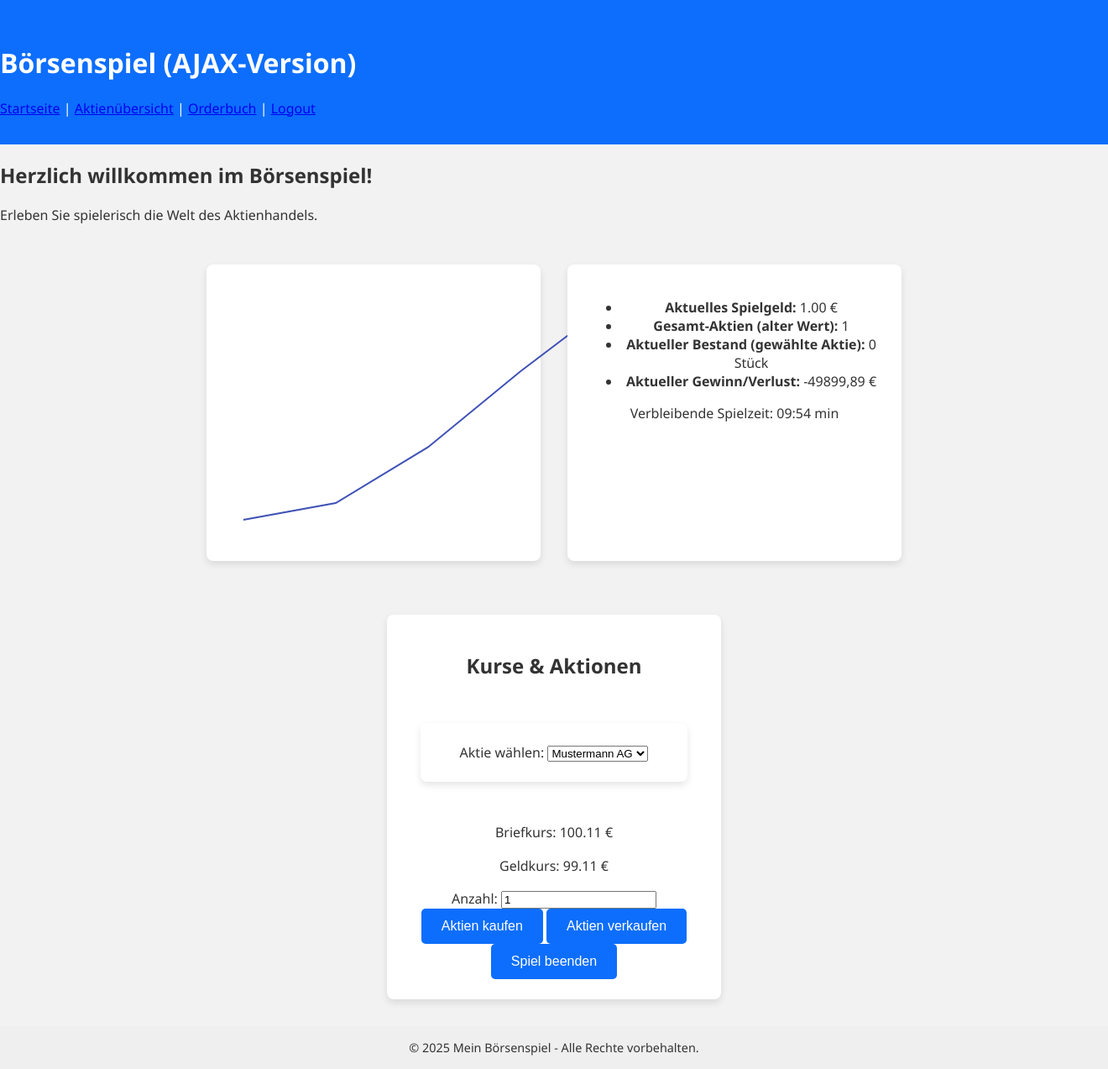
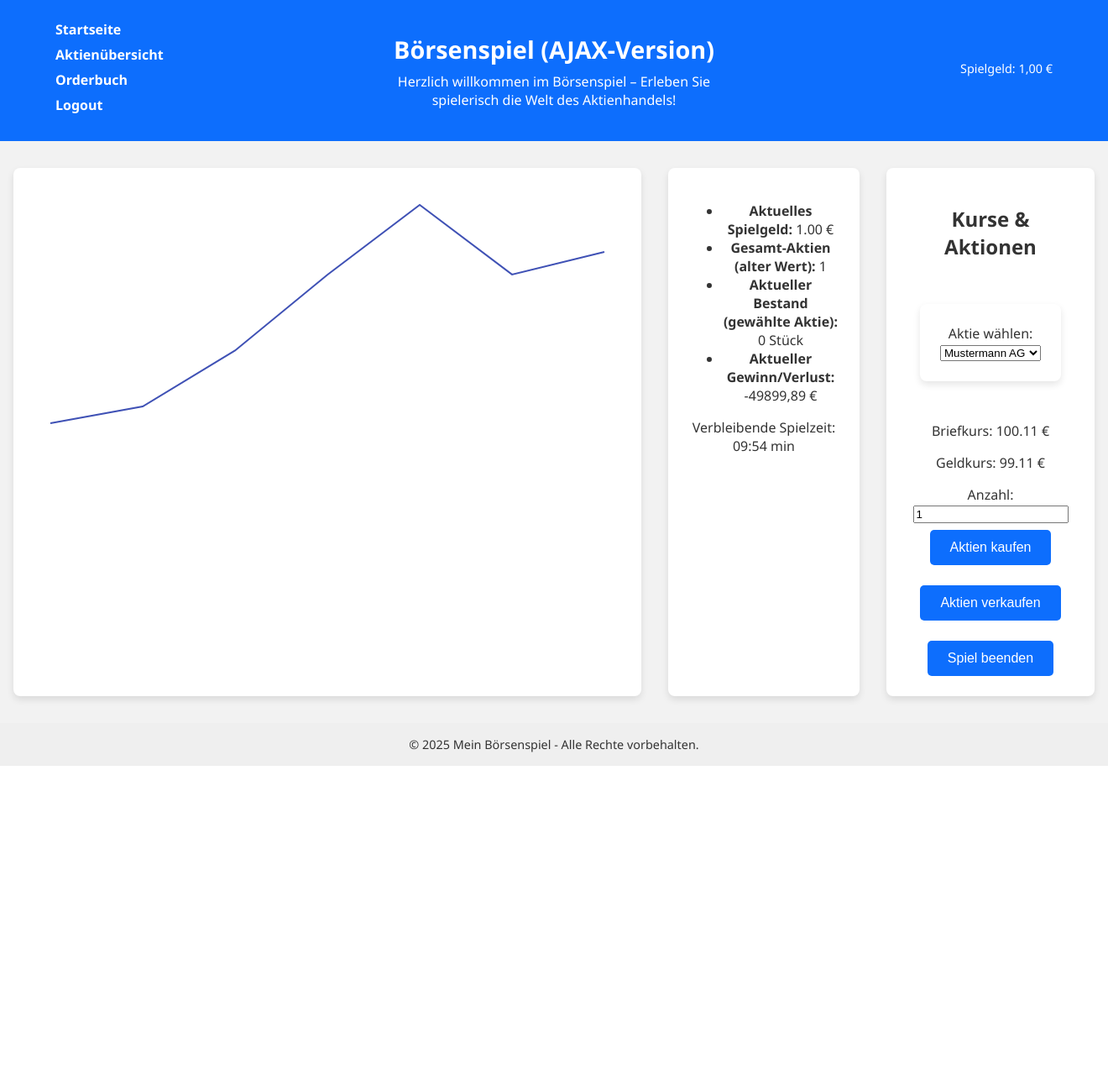
Before and after one commit to DerDaumen1/Webschreck, a PHP site: page /boersenspiel.php in a window 1320 px wide. Shown: the whole page at 84% size. After the commit the page ends 912 px from the top, so only its background shows below. Run offline with PHP 8.4, Linux system fonts and the light colour scheme; the visitor is signed in with stand-in values (Sample User, id 1); data that the repository does not hold is empty.

Commit message:
börse ist geretter /hünchen aber im arsch

```diff
--- a/boersenspiel.php
+++ b/boersenspiel.php
@@ -44,21 +44,30 @@ if (!isset($_SESSION['stock_history'])) {
 <body onload="initGame();">
 
 <header>
+  <div class="header-container">
+    <div class="nav-left">
+      <a href="index.php">Startseite</a>
+      <a href="stock_overview.php">Aktienübersicht</a>
+      <a href="orderbuch.php">Orderbuch</a>
+      <a href="logout.php">Logout</a>
+    </div>
+    <div class="header-center">
       <h1>Börsenspiel (AJAX-Version)</h1>
-  <nav>
-    <a href="index.php">Startseite</a> |
-    <a href="stock_overview.php">Aktienübersicht</a> |
-    <a href="orderbuch.php">Orderbuch</a> |
-    <a href="logout.php">Logout</a>
-  </nav>
+      <p>Herzlich willkommen im Börsenspiel – Erleben Sie spielerisch die Welt des Aktienhandels!</p>
+    </div>
+    <div class="nav-right">
+      <span class="user-balance">
+        Spielgeld:
+        <?php echo number_format($_SESSION['spielgeld'] ?? 50000, 2, ',', '.'); ?> €
+      </span>
+    </div>
+  </div>
 </header>
 
-<div class="jumbotron">
-  <h2>Herzlich willkommen im Börsenspiel!</h2>
-  <p>Erleben Sie spielerisch die Welt des Aktienhandels.</p>
-</div>
+<main class="boerse-main">
+  <!-- Drei breite Cards/Monitore nebeneinander (Chart, Info, Aktionen) -->
+  <div class="cards-container three-columns">
 
-<div class="cards-container">
     <!-- Chart, Meldung, Info-Box -->
     <div class="card">
       <canvas id="chartCanvas" width="700" height="300"></canvas>
@@ -66,7 +75,6 @@ if (!isset($_SESSION['stock_history'])) {
 
     <div class="card" style="position: relative;">
       <div class="meldung" id="meldungDisplay"></div>
-
       <ul class="info-list">
         <li>
           <strong>Aktuelles Spielgeld:</strong>
@@ -80,7 +88,6 @@ if (!isset($_SESSION['stock_history'])) {
             <?php echo $_SESSION['anzahl_aktien'] ?? 0; ?>
           </span>
         </li>
-      <!-- NEU: Aktueller Bestand der ausgewählten Aktie -->
         <li>
           <strong>Aktueller Bestand (gewählte Aktie):</strong>
           <span id="aktienBestandDisplay">0</span> Stück
@@ -90,21 +97,16 @@ if (!isset($_SESSION['stock_history'])) {
           <span id="profitDisplay" class="profit-positive">0,00</span> €
         </li>
       </ul>
-
       <div id="marketPhaseDisplay"></div>
       <div id="timerDisplay"></div>
     </div>
-</div>
 
     <!-- Kauf/Verkauf-Steuerung -->
-<div class="cards-container">
     <div class="card" style="width: 100%;">
       <h2>Kurse & Aktionen</h2>
-    <!-- Aktienauswahl -->
-    <div class="cards-container">
-      <div class="card" style="text-align:center;">
+      <div class="cards-container" style="justify-content: center;">
+        <div class="card" style="text-align:center; max-width: 300px;">
           <label for="stockSelect">Aktie wählen:</label>
-        <!-- onchange ruft updateStockHolding() auf -->
           <select id="stockSelect" onchange="updateStockHolding();">
             <option value="1">Mustermann AG</option>
             <option value="2">Beispiel AG</option>
@@ -126,6 +128,8 @@ if (!isset($_SESSION['stock_history'])) {
       <div class="form-group">
         <label for="anzahlInput">Anzahl:</label>
         <input type="number" id="anzahlInput" value="1" min="1" />
+        <!-- Hier haben wir nur den neuen Container trade-row eingefügt -->
+        <div class="trade-row">
           <button class="btn" onclick="trade('kaufen')">Aktien kaufen</button>
           <button class="btn" onclick="trade('verkaufen')">Aktien verkaufen</button>
           <button class="btn btn-secondary" onclick="trade('beenden')">Spiel beenden</button>
@@ -133,14 +137,16 @@ if (!isset($_SESSION['stock_history'])) {
       </div>
     </div>
 
+  </div>
+</main>
+
 <footer>
+  <div class="footer-container">
     &copy; <?php echo date("Y"); ?> Mein Börsenspiel - Alle Rechte vorbehalten.
+  </div>
 </footer>
 
-<!-- Externe JavaScript-Datei laden -->
 <script src="boerse.js"></script>
-
-<!-- Kleines Inline-Script, um den Bestand der gewählten Aktie zu laden und zu aktualisieren -->
 <script>
 function updateStockHolding() {
   const stockId = document.getElementById("stockSelect").value;
--- a/styles.css
+++ b/styles.css
@@ -14,11 +14,11 @@ body {
   margin: 0 auto;
 }
 
-/* Header */
+/* Header (Blauer Balken) */
 header {
   background-color: #0d6efd; /* Kräftiger Blauton */
   color: #fff;
-  padding: 2rem 0;
+  padding: 1.5rem 0;
 }
 .header-container {
   display: flex;
@@ -46,7 +46,7 @@ header {
 }
 .header-center h1 {
   margin: 0;
-  font-size: 2rem;
+  font-size: 1.8rem;
 }
 .header-center p {
   margin: 0.5rem 0 0;
@@ -63,7 +63,7 @@ header {
   font-size: 0.9rem;
 }
 
-/* Main Content (Cards) - für index.php */
+/* Startseite / Index: Cards etc. */
 .cards-container {
   display: flex;
   flex-wrap: wrap;
@@ -76,21 +76,41 @@ header {
   border-radius: 8px;
   box-shadow: 0 4px 8px rgba(0,0,0,0.1);
   padding: 1.5rem;
-  flex: 1 1 300px;
-  max-width: 350px;
   text-align: center;
+  flex: 1 1 300px;      /* Baseline: mind. 300px */
+  max-width: 500px;    /* Erhöht, damit es breiter wirkt */
 }
-.card h3 {
-  margin-top: 0;
-  font-size: 1.8rem;
-  color: #0d6efd;
+
+/* Spezifisch für Dreispalten-Layout im Börsenspiel */
+.three-columns {
+  flex-wrap: nowrap;         /* Alle Cards in einer Zeile, wenn Platz vorhanden */
+  justify-content: space-between;
 }
-.card p {
-  font-size: 1rem;
-  line-height: 1.5;
-  margin: 1rem 0;
+.three-columns .card {
+  flex: 1 1 30%;             /* 3 Cards nebeneinander bei großen Bildschirmen */
+  max-width: 700px;          /* Falls jemand einen ultrabreiten Bildschirm hat */
 }
+
+/* Jumbotron - falls z. B. in index/hunchenspiel genutzt (hier optional) */
+.jumbotron {
+  background: linear-gradient(135deg, #0d6efd, #66b2ff);
+  color: #fff;
+  padding: 3rem 1rem;
+  text-align: center;
+  margin-bottom: 2rem;
+}
+.jumbotron h2 {
+  font-size: 2.5rem;
+  margin-bottom: 1rem;
+}
+.jumbotron p {
+  font-size: 1.2rem;
+  margin-bottom: 1.5rem;
+}
+
+/* Buttons */
 .card button {
+  margin-top: 0.5rem;
   padding: 0.75rem 1.5rem;
   background-color: #0d6efd;
   color: #fff;
@@ -116,7 +136,17 @@ footer {
   font-size: 0.9rem;
 }
 
-/* Responsive */
+/* Responsive Styles */
+@media (max-width: 1200px) {
+  .three-columns {
+    flex-wrap: wrap;
+  }
+  .three-columns .card {
+    flex: 1 1 400px;
+    max-width: 600px;
+    margin: 0 auto;
+  }
+}
 @media (max-width: 600px) {
   .header-container {
     flex-direction: column;
@@ -134,7 +164,7 @@ footer {
 }
 
 /* ------------------------------- */
-/* Hühnchenspiel- und Börsenspiel-spezifische Stile (unverändert) */
+/* Hühnchenspiel- und Börsenspiel-spezifische Stile */
 #gameContainer .btn {
   margin: 0.5rem;
   padding: 0.8rem 1.5rem;
@@ -225,18 +255,11 @@ footer {
   color: red;
 }
 
-/* ------------------------------- */
-/* Überschreibungsregeln für Game-Seiten (vollbild) */
-body.game-page #gameContainer {
-  width: 100%;
-  padding: 0;
-  margin: 0;
+/* -------------------------------------- */
+/* Neue Regel: Buttons in einer Zeile anordnen */
+.trade-row {
+  display: flex;
+  gap: 1rem;
+  justify-content: center;
+  flex-wrap: wrap; /* Falls auf kleineren Bildschirmen nicht genug Platz ist */
 }
-body.game-page #gameContainer .card {
-  max-width: 100%;
-  width: 100%;
-  margin: 0;
-  border-radius: 0;
-  box-shadow: none;
-  padding: 1rem;
-}
```
Lines whose indentation alone changed are shown as unchanged.
